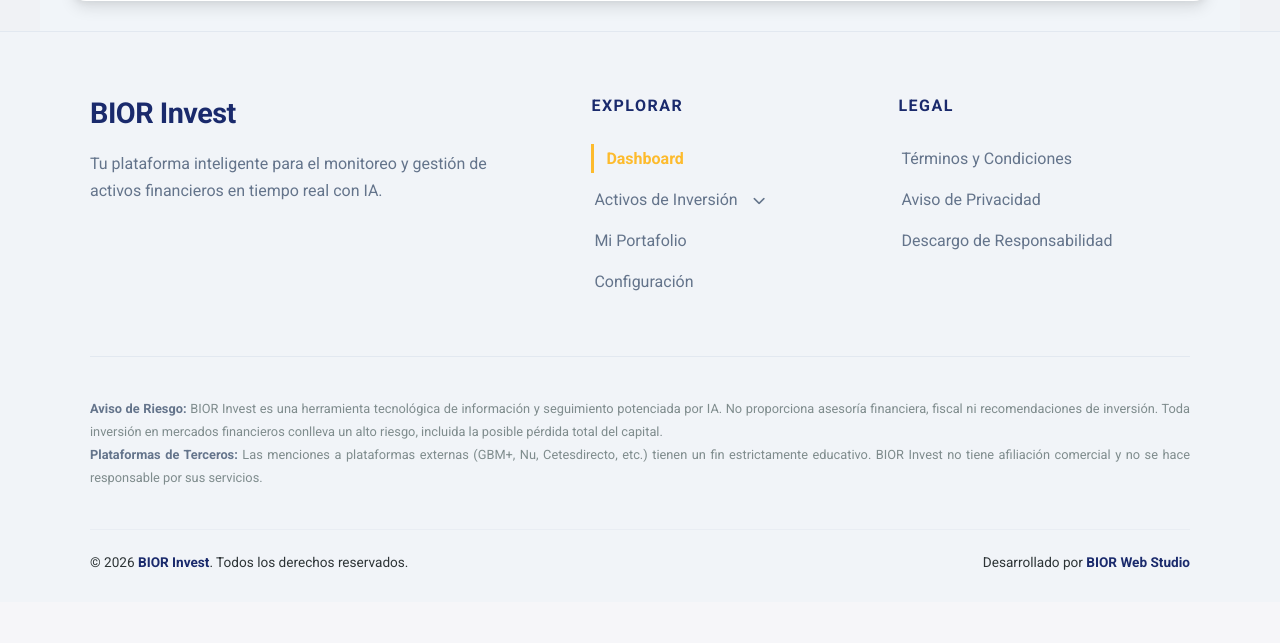
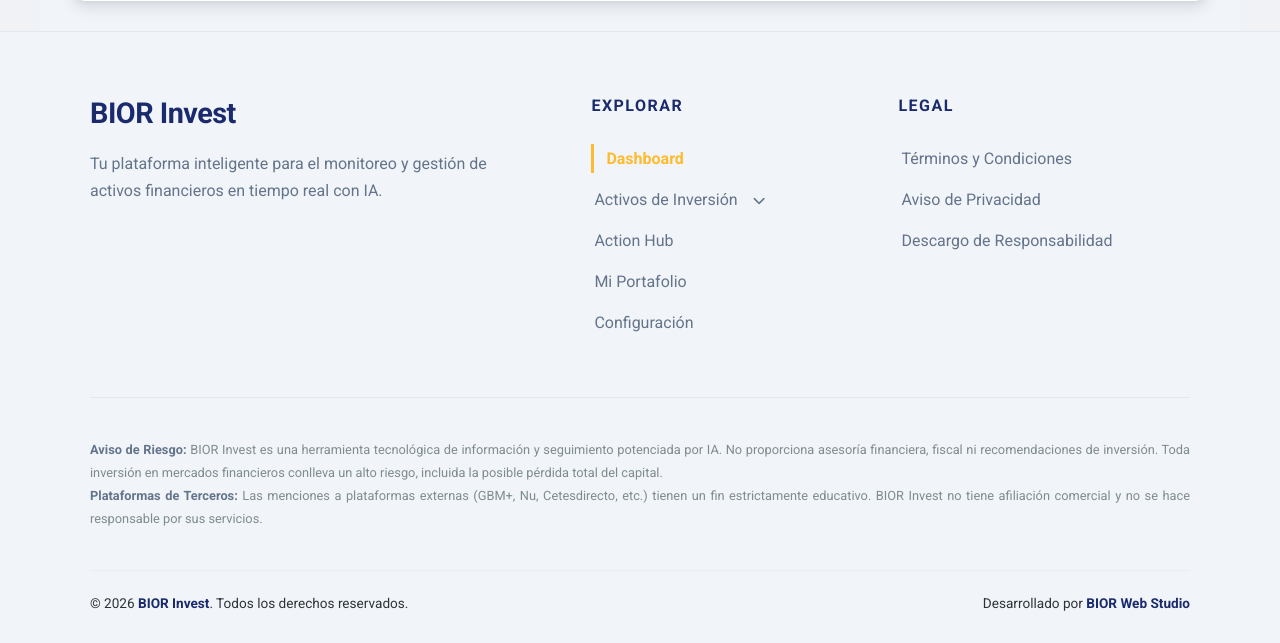
Before and after one commit to AlanBIOR/bior-invest-ai, a Django app: page / in a window 1280 px wide. Shown: the part 1405-2048 px from the top of the page. Before the commit the page ends 1975 px from the top, so only its background shows below. Run offline with Django 5.2, Linux system fonts and the light colour scheme; a user stored in the database is signed in; tables that the repository leaves empty hold one stand-in row (values such as "Sample post"); some libraries are stand-ins or nearby versions.

Commit message:
Nuevo README y arreglamos footer

```diff
--- a/templates/layout/_footer.html
+++ b/templates/layout/_footer.html
@@ -35,6 +35,11 @@
                     </li>
 
                     {% if user.is_authenticated %}
+                        <li>
+                            <a href="{% url 'nexus_advisor' %}" class="{% if request.resolver_match.url_name == 'nexus_advisor' %}active{% endif %}">
+                                Action Hub
+                            </a>
+                        </li>
                         <li>
                             <a href="{% url 'portafolio' %}" class="{% if request.resolver_match.url_name == 'portafolio' %}active{% endif %}">
                                 Mi Portafolio
```
Also changed, not shown: README.md.
